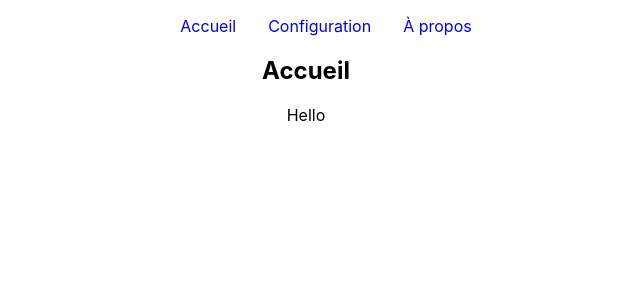
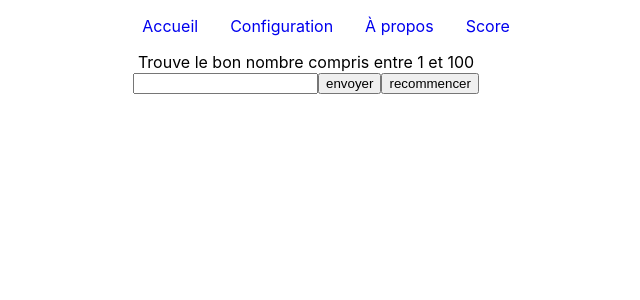
Before and after one commit to maxencelav/itesciaReactTD1, a React (Create React App) app: page /score in a window 1280 px wide. Shown: the top 300 px of the page, without its empty margins (334-974 px from the left). Built offline with nearby package versions, Linux system fonts and the light colour scheme.

Commit message:
td2 test

```diff
--- a/src/App.js
+++ b/src/App.js
@@ -9,6 +9,7 @@ import './App.css';
 import About from './components/About'
 import Configuration from './components/Configuration'
 import Home from './components/Home'
+import Score from "./components/Score";
 
 
 
@@ -28,6 +29,9 @@ function App() {
             <li>
               <Link to="/about">À propos</Link>
             </li>
+            <li>
+              <Link to="/score">Score</Link>
+            </li>
           </ul>
         </nav>
 
@@ -35,6 +39,9 @@ function App() {
         <Switch>
           <Route path="/about">
             <About />
+          </Route>
+          <Route path="/score">
+            <Score />
           </Route>
           <Route path="/conf">
             <Configuration />
--- /dev/null
+++ b/src/components/Score.jsx
@@ -0,0 +1,45 @@
+import React from 'react';
+import {
+    Prompt
+} from "react-router-dom";
+
+class Score extends React.Component {
+    constructor(props) {
+        super(props);
+        this.number =  '';
+        this.random = 0;
+    }
+
+    submit(event){
+        event.preventDefault();
+        this.number  = event.target[0].value;
+    }
+
+    randomNumber(){
+
+        this.random = Math.floor(Math.random()*100)
+    }
+
+    eventNumber(){
+        if (this.submit()<this.random){
+
+        }
+    }
+
+    render() {
+        return(
+            <div>
+
+                <label>Trouve le bon nombre compris entre 1 et 100</label>
+                <form onSubmit={event => this.submit(event)}>
+                    <input type ="text"></input>
+                    <button>envoyer</button>
+                    <button>recommencer</button>
+                </form>
+                <Prompt message= "+">
+                </Prompt>
+            </div>);
+    }
+}
+
+export default Score;
```
